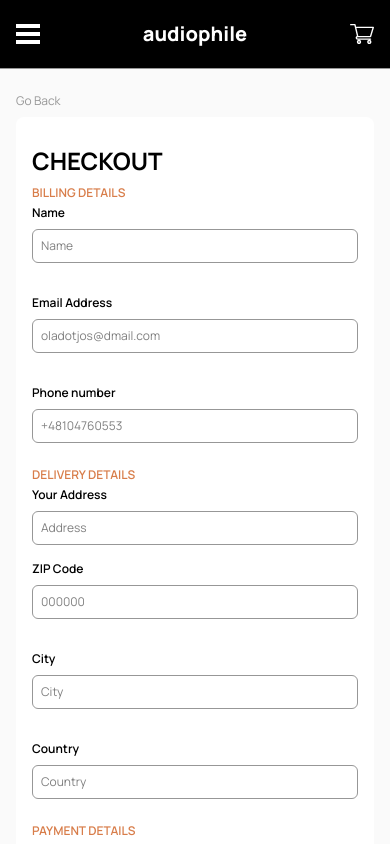
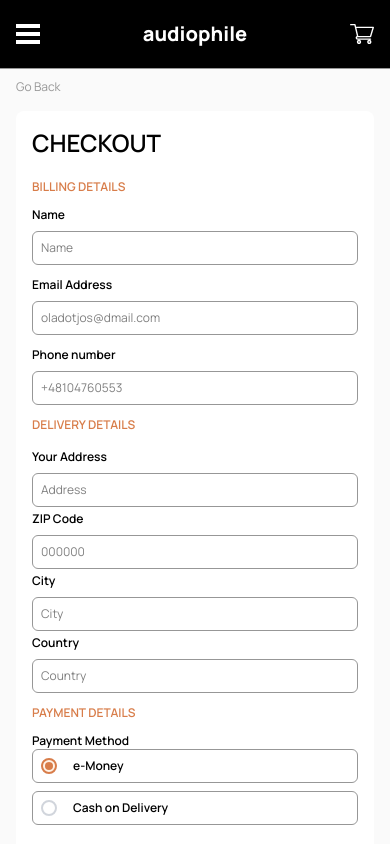
Before and after one commit to Dotjos/audiophile-ecommerce, a Next.js app: page /checkout in a window 390 px wide. Shown: the top 844 px of the page. Built offline with nearby package versions, Linux system fonts and the light colour scheme.

Commit message:
UI--mobile-chechkoutPage-Done

```diff
--- a/src/app/Components.tsx
+++ b/src/app/Components.tsx
@@ -311,7 +311,7 @@ interface TextInputProps extends React.InputHTMLAttributes<HTMLInputElement> {
 export const TextInput = forwardRef<HTMLInputElement, TextInputProps>(
   ({ id, placeholder, className = '', text, error, ...props }, ref ) => {
     return (
-      <div className='w-full mb-3'>
+      <div className='w-full '>
         <div className={`flex items-center pb-1 justify-between ${error ? 'text-red-500' : 'text-PureBlack-100'}`}>
         <label htmlFor={id} className='text-xs md:text-sm hover:border-BurntSienna-100 font-semibold'>{text}</label><br/>
         {error && (
@@ -355,7 +355,7 @@ interface RadioButtonProps extends React.InputHTMLAttributes<HTMLInputElement>{
 export const RadioButton = forwardRef<HTMLInputElement, RadioButtonProps>(
   ({ id, label,value, ...props }, ref) => {
     return (
-        <label className="radio-box md:p-4 lg:p-2 border border-Gray-200 active:border-BurntSienna-100 my-2 text-xs md:text-sm gap-x-4 flex items-center font-semibold rounded-md p-3" htmlFor={id}>
+        <label className="radio-box md:p-4 lg:p-2 border border-Gray-200 active:border-BurntSienna-100 mb-2 text-xs md:text-sm gap-x-4 flex items-center font-semibold rounded-md p-2" htmlFor={id}>
         <input
           id={id}
           type='radio'
--- a/src/app/Components/Goback.tsx
+++ b/src/app/Components/Goback.tsx
@@ -16,7 +16,7 @@ export function Goback({ className }: GobackProps) {
       }
     }
     return (
-      <button onClick={handleBackNavigation} className={`text-xs md:text-sm my-2 md:mb-6  ${className} text-Gray-200 hover:text-BurntSienna-100`}>
+      <button onClick={handleBackNavigation} className={`text-xs md:text-sm md:mb-6  ${className} text-Gray-200 hover:text-BurntSienna-100`}>
         Go Back
       </button>
     );
--- a/src/app/checkout/page.tsx
+++ b/src/app/checkout/page.tsx
@@ -41,20 +41,19 @@ const zipPattern = /^\d{5,6}$/;
 
   const onSubmit:SubmitHandler<IFormInput> = (data) =>
     {
-      console.log(data);
       setShowOrderComplete(true);
      }
 
   return (
     <>
-    <div className='p-4 md:py-10 md:px-8 lg:px-30'>
-      <Goback/>
+    <div className='px-4 pt-1 pb-4 md:py-10 md:px-8 lg:px-30'>
+      <Goback className="mb-4"/>
       <form onSubmit={handleSubmit(onSubmit)} className="lg:flex lg:justify-between">
-        <div className='bg-PureWhite-100 lg:px-7 lg:py-7 rounded-lg px-4 py-5 lg:w-6/9'>
-        <h1 className='text-2xl md:text-4xl lg:text-xl my-2 md:mb-10 font-bold'>CHECKOUT</h1>
-        <h2 className='text-xs md:text-base lg:text-sm md:my-4 font-semibold text-BurntSienna-100 '>BILLING DETAILS</h2>
+        <div className='bg-PureWhite-100 lg:px-7 lg:py-7 rounded-lg p-4 lg:w-6/9'>
+        <h1 className='text-2xl md:text-4xl lg:text-xl mb-5 md:mb-10 font-semibold'>CHECKOUT</h1>
+        <h2 className='text-xs md:text-base mb-2 lg:text-sm md:my-4 font-semibold text-BurntSienna-100 '>BILLING DETAILS</h2>
 
-       <div className="grid grid-cols-1 md:grid-cols-2 gap-4">
+       <div className="grid grid-cols-1 md:grid-cols-2 gap-2">
         <TextInput text='Name' id="name" className='' placeholder='Name' error={errors.name}
         {...register("name",{required:"Name is required",
           minLength:{
@@ -85,10 +84,10 @@ const zipPattern = /^\d{5,6}$/;
         })}/>
         </div>
 
-      <h2 className='text-xs font-semibold md:text-base md:font-bold lg:text-sm text-BurntSienna-100 mt-3 md:mt-10 md:mb-4 uppercase'>Delivery details</h2>
+      <h2 className='text-xs font-semibold md:text-base md:font-bold lg:text-sm text-BurntSienna-100 my-3 md:mt-10 md:mb-4 uppercase'>Delivery details</h2>
          <TextInput text='Your Address' id="address" className='' error={errors.address} placeholder='Address'
          {...register("address",{required:true})}/>
-         <div className="grid grid-cols-1 md:grid-cols-2 gap-4">
+         <div className="grid grid-cols-1 md:grid-cols-2 lg:gap-4">
          <TextInput text='ZIP Code' id="zipcode" className='' error={errors.zipCode} placeholder='000000'
          {...register("zipCode",
          {required:"ZIP code is required",
@@ -101,19 +100,17 @@ const zipPattern = /^\d{5,6}$/;
          <TextInput text='Country' id="country" className='' placeholder='Country' error={errors.country} {...register("country",{required:"Country is required"})}/>
          </div>
 
-
          <h2 className='text-xs font-semibold md:text-base lg:text-sm md:font-bold text-BurntSienna-100 mt-3 md:mt-10 md:mb-4 uppercase'>Payment details</h2>
          <div className=' flex flex-col md:flex-row md:items-start justify-between'>
-            <span className='text-xs md:text-base font-semibold my-3 lg:text-sm'>Payment Method</span>
+            <span className='text-xs md:text-base font-semibold mt-3 lg:text-sm'>Payment Method</span>
             <div className="md:w-1/2 md:flex md:flex-col md:gap-1">
             <RadioButton id='e-Money' value="e-Money" label='e-Money' {...register("paymentMethod",{required:true})}/>
             <RadioButton id='Cash-on-Delivery' value="Cash on Delivery" label='Cash on Delivery' {...register("paymentMethod",{required:true})}/>
             </div>
             </div>
 
-
          {selection=== "e-Money" && (
-          <div className="grid grid-cols-1 md:grid-cols-2 gap-4 md:mt-2">
+          <div className="grid grid-cols-1 mt-3 md:grid-cols-2 lg:gap-4 md:mt-2">
           <TextInput text='e-Money Number' id="eMoneyNumber" error={errors.eMoneyNumber} className='' placeholder='123456789'
           {...register("eMoneyNumber", {
             required: selection === "e-Money" ? "e-Money number is required" : false,
```
